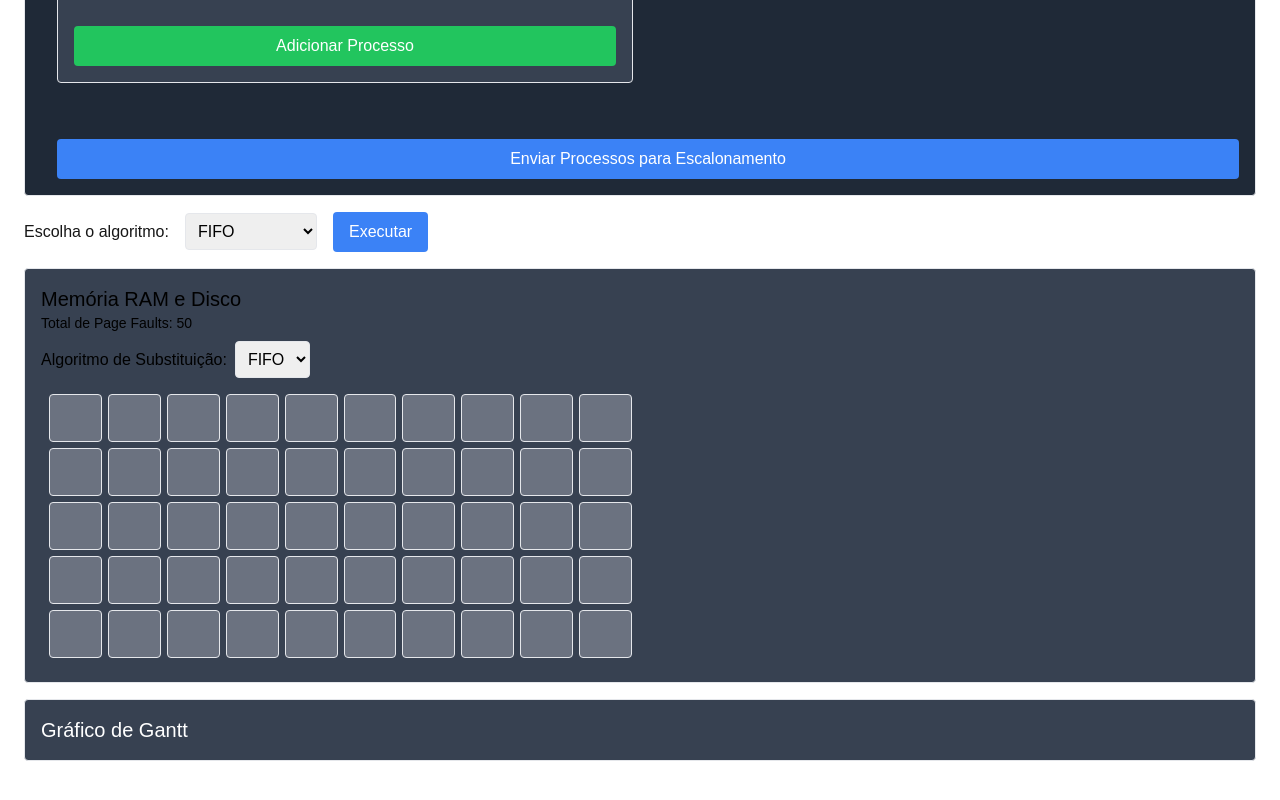
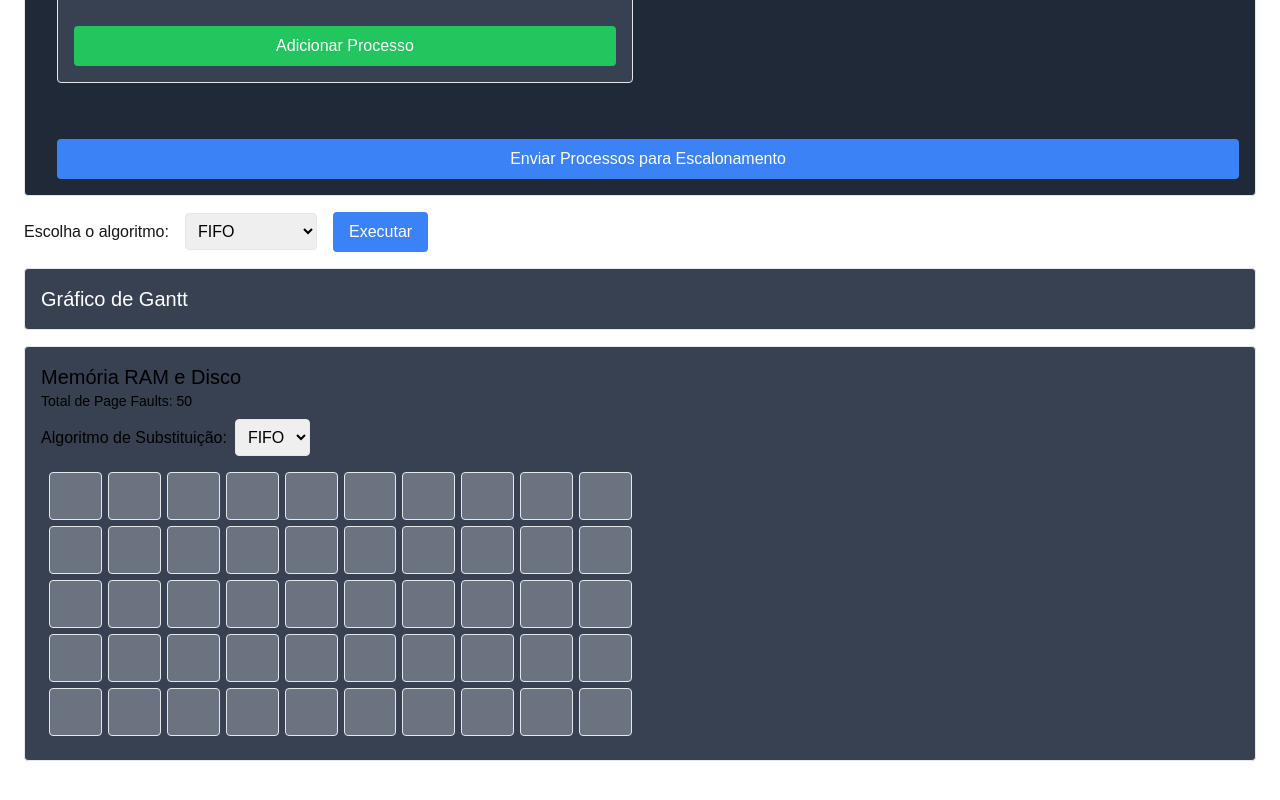
Before and after one commit to lucasjulio2003/Escalonador-de-processos---SO, a Next.js app: page / in a window 1280 px wide. Shown: the part 408-1208 px from the top of the page. Built offline with nearby package versions, Linux system fonts and the light colour scheme.

Commit message:
Coloquei o grafico em cima

```diff
--- a/app/page.tsx
+++ b/app/page.tsx
@@ -66,11 +66,11 @@ export default function Home() {
         <button onClick={runScheduler} className="ml-4 bg-blue-500 hover:bg-blue-600 active:bg-blue-700 text-white px-4 py-2 rounded">Executar</button>
       </div>
 
+      {/* Gráfico de Gantt */}
+      <GanttChart processes={processes} algorithm={algorithm} quantum={quantum} overhead={overhead} />
+
       {/* Exibição da Memória */}
       <MemoryView processes={processes} />
-
-      {/* Gráfico de Gantt */}
-      <GanttChart processes={processes} algorithm={algorithm} quantum={quantum} overhead={overhead} />
 
 
       {/* Log de Execução */}
```
